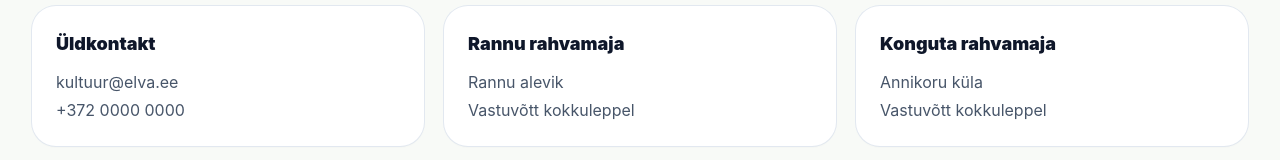
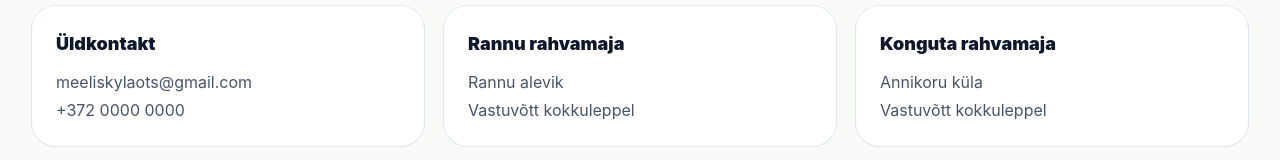
Before and after one commit to meeliskylaots/kultuuripesa, a React (Vite) app: page / in a window 1280 px wide. Shown: the part 5235-5395 px from the top of the page. Built offline with nearby package versions, Linux system fonts and the light colour scheme; the HTML template or start-up script is replaced by a standard one.

Commit message:
Update data.js

```diff
--- a/src/data.js
+++ b/src/data.js
@@ -1,8 +1,6 @@
 export const bookingSettings = {
-  // Piloodi alguses võib see tühjaks jääda. Siis avab broneeringuvorm e-kirja mustandi.
-  // Kui lisad Google Apps Scripti Web App URL-i, saadetakse broneering automaatselt Google Sheeti ja e-postile.
-  appsScriptUrl: '',
-  defaultEmail: 'kultuur@elva.ee',
+  appsScriptUrl: 'https://script.google.com/macros/s/AKfycbzdFUJ4VLN_jjgX3KZsGDtwpU6cdBuLlRNGyZRodzIOktR2ZF6IuIGGMe_CV4rlnIe5/exec',
+  defaultEmail: 'meeliskylaots@gmail.com',
   clientCopySubject: 'Sinu ruumi kasutamise soov on vastu võetud',
   priceDisclaimer: 'Hind on orienteeruv. Lõpliku hinna, ruumi saadavuse ja tingimused kinnitab rahvamaja töötaja.'
 }
```
